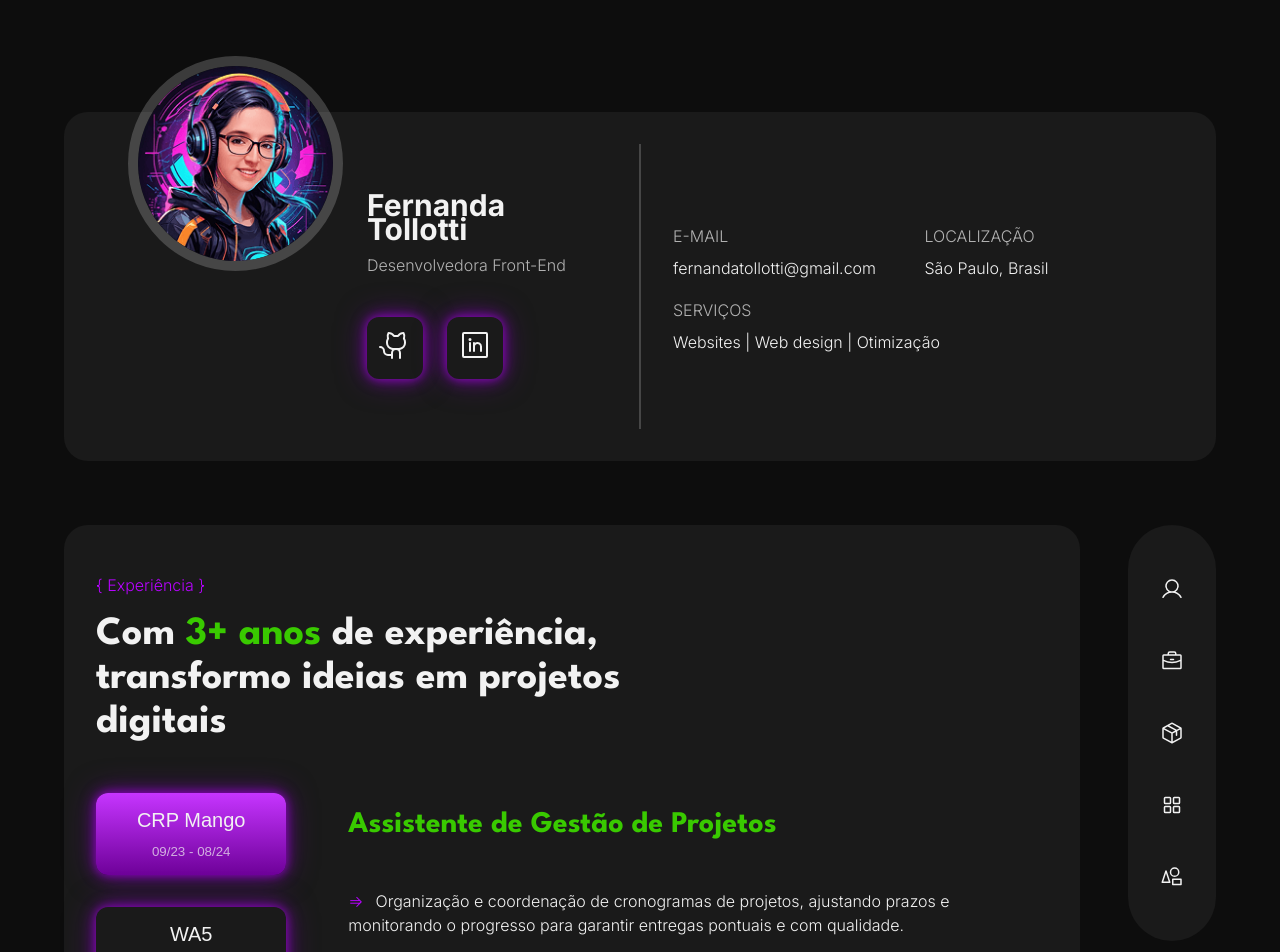
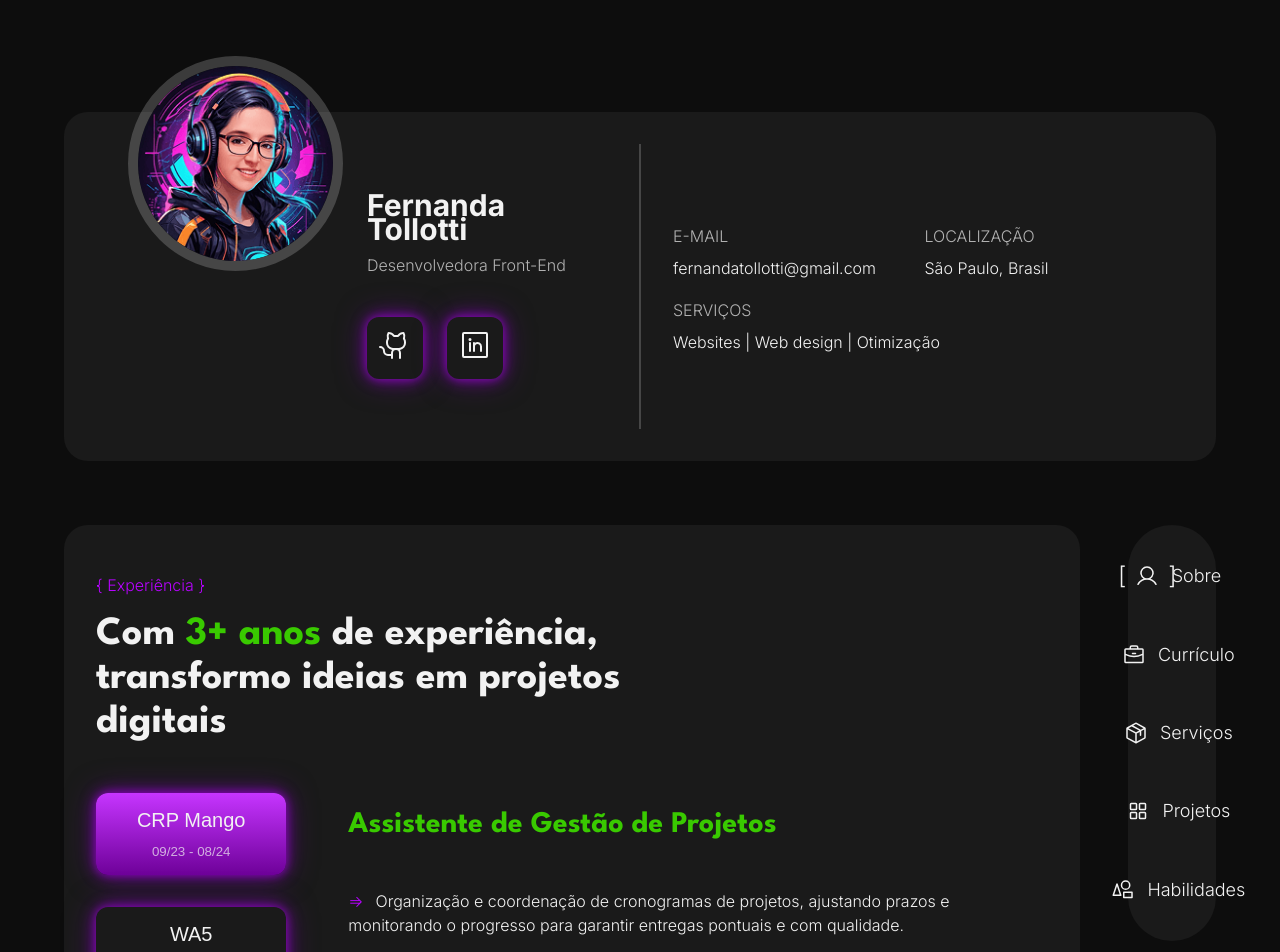
Before and after one commit to fernandatollotti/portfolio, a React (Create React App) app: page /curriculo in a window 1280 px wide. Shown: the top 952 px of the page. Built offline with nearby package versions, Linux system fonts and the light colour scheme.

Commit message:
fix: remove NavButton component and correct class names

```diff
--- a/src/components/Menu/Menu.jsx
+++ b/src/components/Menu/Menu.jsx
@@ -6,43 +6,33 @@ import "./Menu.css";
 function Menu() {
   return (
     <ul className="menu">
-      <li className="button__group-item">
-        <NavLink to="/" activeClassName="active">
-          <NavButton className="button-group__link" activeClassName="active">
-            <User size={24} />
-          </NavButton>
+      <li className="button-group__item">
+        <NavLink to="/" className="button-group__link" activeClassName="active">
+          <User size={24} />
         </NavLink>
         <span className="tooltip">Sobre</span>
       </li>
-      <li className="button__group-item">
-        <NavLink to="/curriculo">
-          <NavButton className="button-group__link">
-            <Briefcase size={24} />
-          </NavButton>
+      <li className="button-group__item" >
+        <NavLink to="/curriculo" className="button-group__link">
+          <Briefcase size={24} />
         </NavLink>
         <span className="tooltip">Currículo</span>
       </li>
-      <li className="button__group-item">
-        <NavLink to="/servicos">
-          <NavButton className="button-group__link">
-            <Package size={24} />
-          </NavButton>
+      <li className="button-group__item">
+        <NavLink to="/servicos" className="button-group__link">
+          <Package size={24} />
         </NavLink>
         <span className="tooltip">Serviços</span>
       </li>
-      <li className="button__group-item">
-        <NavLink to="/projetos">
-          <NavButton className="button-group__link">
-            <SquaresFour size={24} />
-          </NavButton>
+      <li className="button-group__item">
+        <NavLink to="/projetos" className="button-group__link">
+          <SquaresFour size={24} />
         </NavLink>
         <span className="tooltip">Projetos</span>
       </li>
-      <li className="button__group-item">
-        <NavLink to="/habilidades">
-          <NavButton className="button-group__link">
-            <Shapes size={24} />
-          </NavButton>
+      <li className="button-group__item">
+        <NavLink to="/habilidades" className="button-group__link">
+          <Shapes size={24} />
         </NavLink>
         <span className="tooltip">Habilidades</span>
       </li>
```
